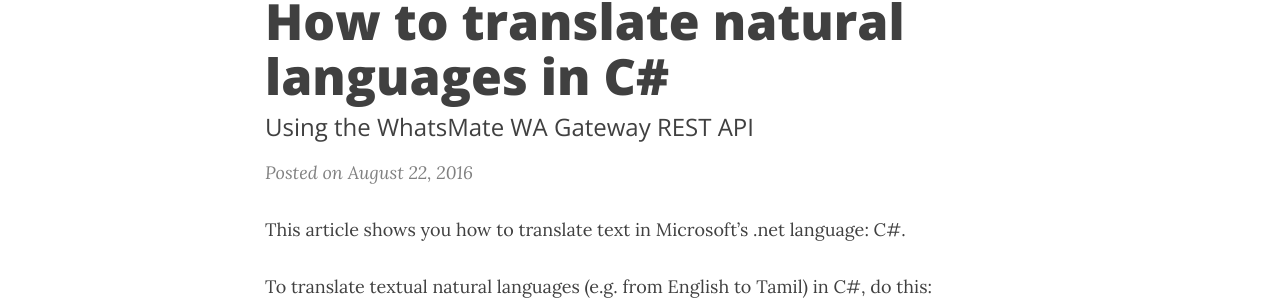
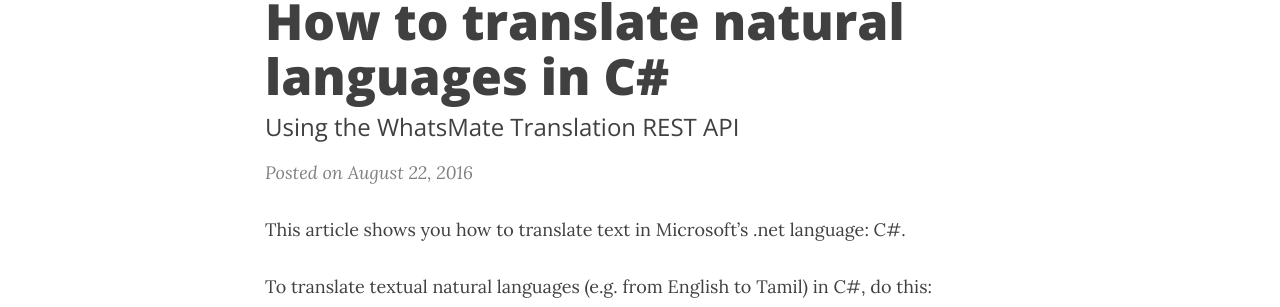
Before and after one commit to whatsmate/whatsmate.github.io, a Jekyll site: the page built from _posts/2016-08-22-translate-text-csharp.md, in a window 1280 px wide and 900 px high. Shown: the part 136-443 px from the top of the window. Built offline with Jekyll 4.4.1, drawn with Linux system fonts in a browser that asks for light colours; nearby versions of some CDN libraries.

Commit message:
fix typo

```diff
--- a/_posts/2016-08-22-translate-text-csharp.md
+++ b/_posts/2016-08-22-translate-text-csharp.md
@@ -1,7 +1,7 @@
 ---
 layout: post
 title: How to translate natural languages in C#
-subtitle: Using the WhatsMate WA Gateway REST API
+subtitle: Using the WhatsMate Translation REST API
 published: true
 ---
 
```
